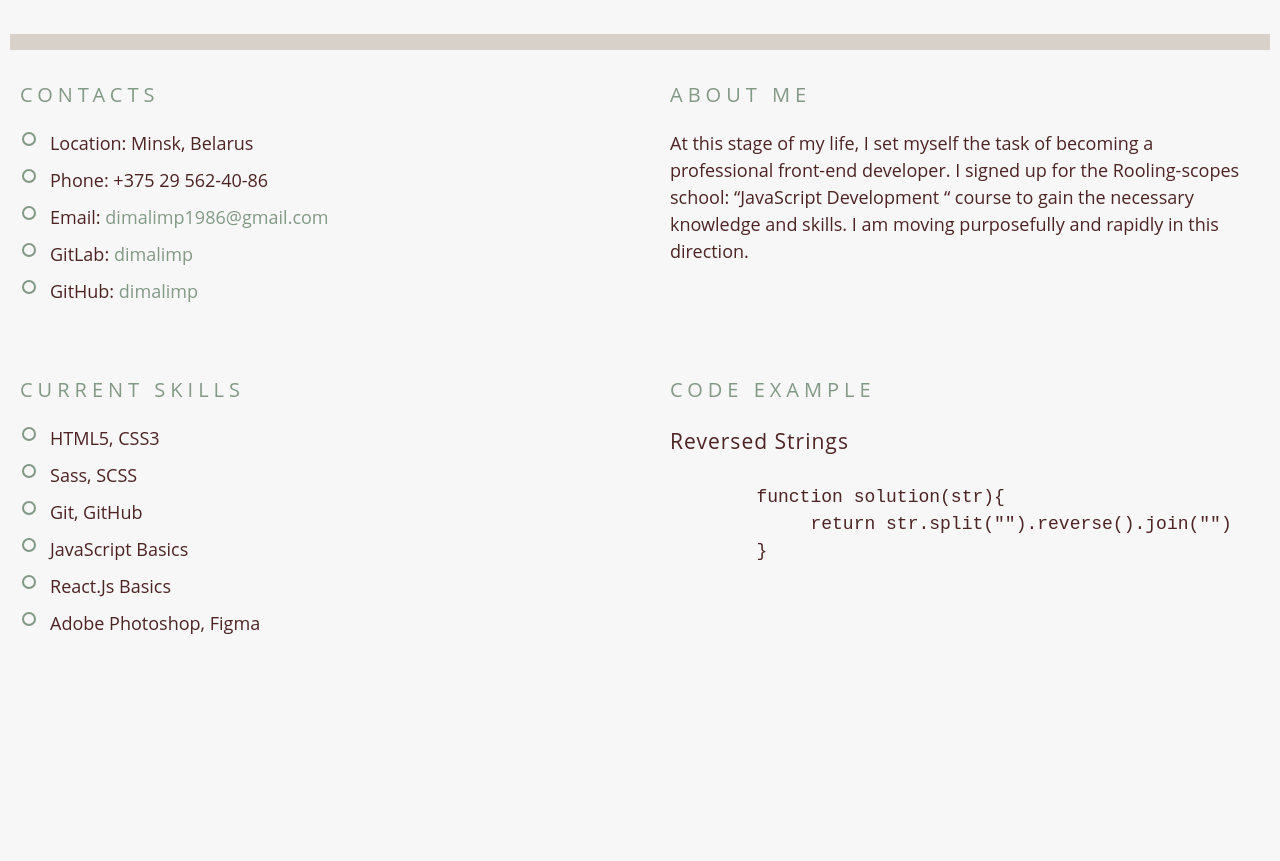
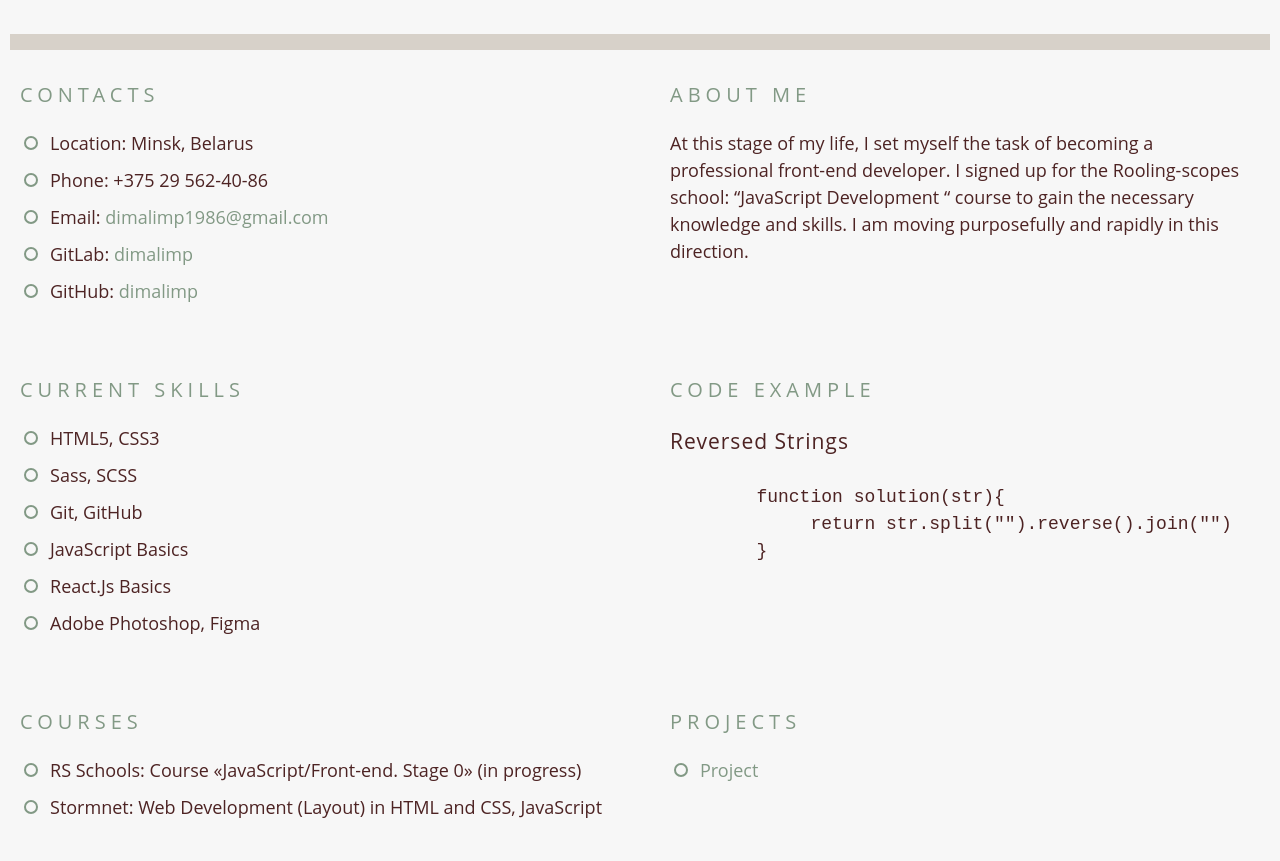
Before and after one commit to Dimalimp/rsschool-cv, a plain HTML site: page index.html in a window 1280 px wide. Shown: the part 360-1221 px from the top of the page. Before the commit the page ends 1037 px from the top, so only its background shows below. Drawn offline with Linux system fonts and the light colour scheme.

Commit message:
feat: add courses, projects

```diff
--- a/index.html
+++ b/index.html
@@ -26,7 +26,9 @@
             <li class="nav__item">
               <a href="#code" class="nav__link">Code example</a>
             </li>
-            <li class="nav__item"><a href="#" class="nav__link">Courses</a></li>
+            <li class="nav__item">
+              <a href="#courses" class="nav__link">Courses</a>
+            </li>
             <li class="nav__item">
               <a href="#" class="nav__link">Projects</a>
             </li>
@@ -113,6 +115,31 @@
                   </code>
               </pre>
           </section>
+
+          <section class="courses" id="courses">
+            <h2>Courses</h2>
+            <ul>
+              <li class="list__item">
+                RS Schools: Course «JavaScript/Front-end. Stage 0» (in progress)
+              </li>
+              <li class="list__item">
+                Stormnet: Web Development (Layout) in HTML and CSS, JavaScript
+              </li>
+            </ul>
+          </section>
+
+          <section class="projects">
+            <h2>Projects</h2>
+            <ul>
+              <li class="list__item">
+                <a
+                  class="contacts__link"
+                  href="https://gitlab.com/dimalimp/project"
+                  >Project</a
+                >
+              </li>
+            </ul>
+          </section>
         </div>
       </div>
     </main>
--- a/style.css
+++ b/style.css
@@ -169,8 +169,8 @@ section {
   border: 2px solid #829985;
   border-radius: 50%;
   position: absolute;
-  top: 2px;
-  left: 2px;
+  top: 6px;
+  left: 4px;
 }
 
 .contacts__link {
```
